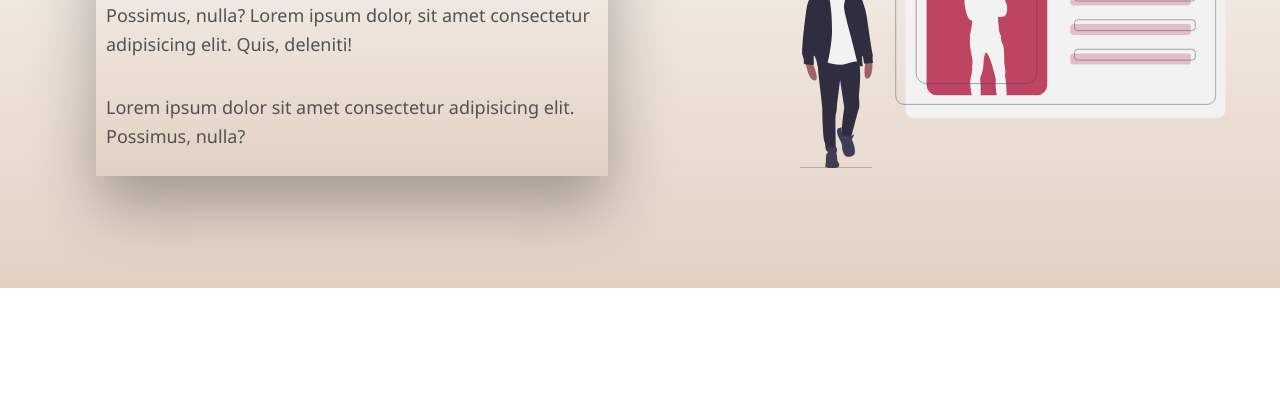
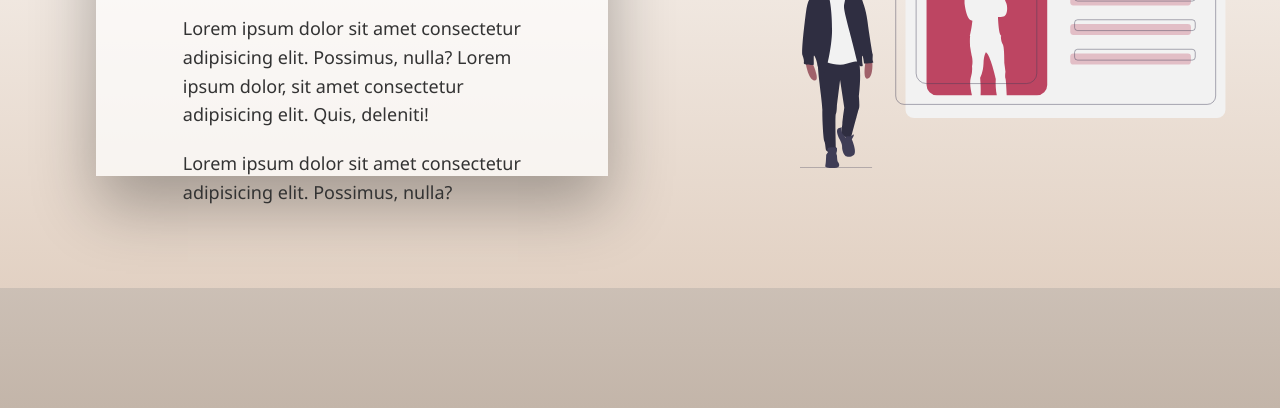
Before and after one commit to bidodev/smooth-page, a website with bundled scripts: page about.html in a window 1280 px wide. Shown: the part 392-800 px from the top of the page. Built offline with nearby package versions, Linux system fonts and the light colour scheme.

Commit message:
changes in the layout

```diff
--- a/about.html
+++ b/about.html
@@ -12,16 +12,18 @@
       <section data-router-view="about" class="about">
         <div class="about-content">
           <div class="about-presentation">
-            <h1>Lorem ipsum dolor sit.</h1>
-            <p>
-              Lorem ipsum dolor sit amet consectetur adipisicing elit. Possimus,
-              nulla? Lorem ipsum dolor, sit amet consectetur adipisicing elit.
-              Quis, deleniti!
-            </p>
-            <p>
-              Lorem ipsum dolor sit amet consectetur adipisicing elit. Possimus,
-              nulla?
-            </p>
+            <div class="abc">
+              <h1>Lorem ipsum dolor sit.</h1>
+              <p>
+                Lorem ipsum dolor sit amet consectetur adipisicing elit.
+                Possimus, nulla? Lorem ipsum dolor, sit amet consectetur
+                adipisicing elit. Quis, deleniti!
+              </p>
+              <p>
+                Lorem ipsum dolor sit amet consectetur adipisicing elit.
+                Possimus, nulla?
+              </p>
+            </div>
           </div>
           <div class="box-svg">
             <img class="about-img" src="./images/about.svg" alt="home" />
--- a/sass/layout/_page.scss
+++ b/sass/layout/_page.scss
@@ -1,6 +1,7 @@
 body {
   font-family: "Roboto", "Segoe UI", Tahoma, Geneva, Verdana, sans-serif;
-  background-image: linear-gradient(120deg, #fdfbfb 0%, #ebedee 100%);
+  background-image: linear-gradient(180deg, #fdfcfb 0%, #c3b5a9 100%);
+  height: 100vh;
 }
 
 .home,
@@ -37,7 +38,7 @@ body {
   justify-content: space-evenly;
   color: #222222;
   line-height: 1.6;
-  background-image: linear-gradient(360deg, #e2d1c3 0%, #fdfcfb 100%);
+  background-color: rgba(255, 255, 255, 0.7);
   //clip-path: polygon(25% 0%, 100% 0%, 75% 100%, 0% 100%);
   box-shadow: 0 3rem 6rem rgba(0, 0, 0, 0.3);
 
@@ -61,7 +62,7 @@ h1 {
 p {
   font-family: "Segoe UI", Tahoma, Geneva, Verdana, sans-serif;
   padding: 1rem;
-  color: #525252;
+  color: #333;
   font-size: 1.8rem;
 }
 
@@ -118,7 +119,7 @@ nav ul {
 nav ul li a {
   padding: 15px;
   text-decoration: none;
-  color: #181818;
+  color: #4b4b4b;
   font-weight: 800;
   text-transform: uppercase;
   margin: 0 10px;
```
Also changed, not shown: dist/about.html, 4 other files.
